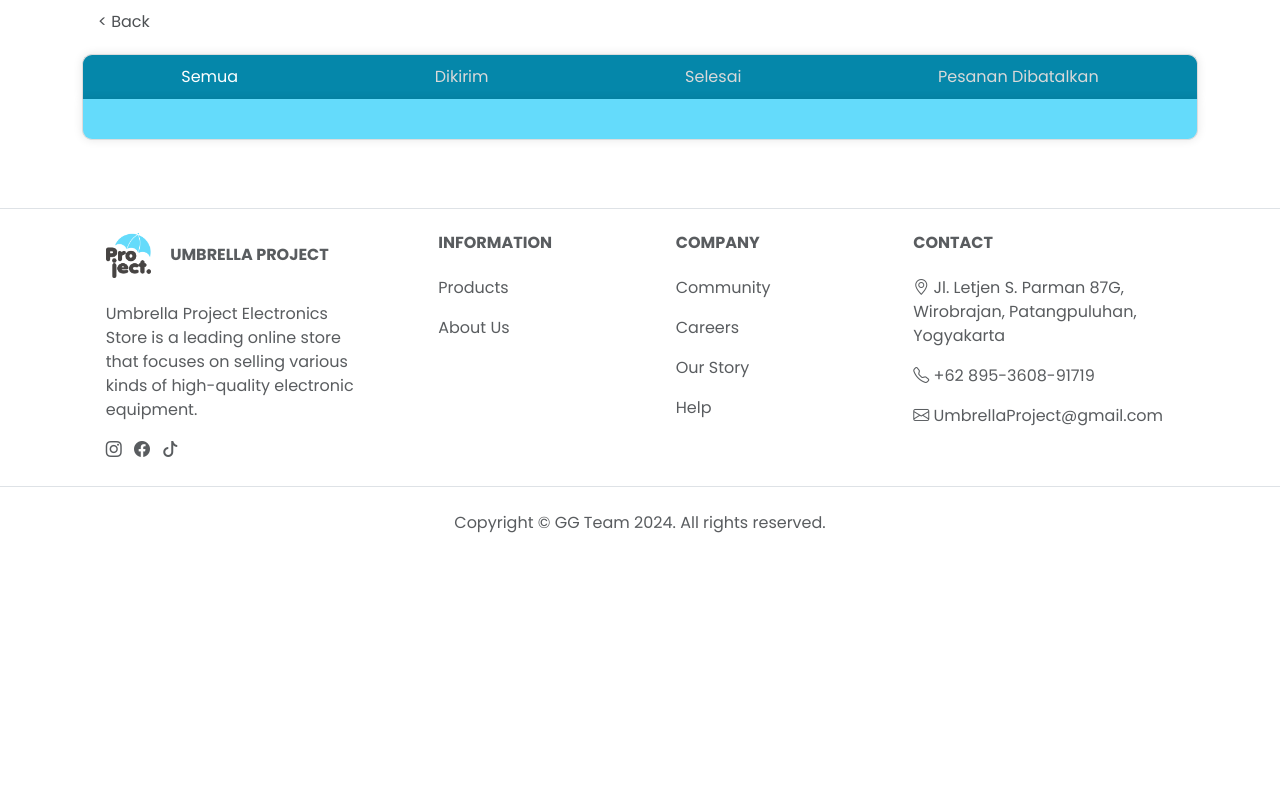
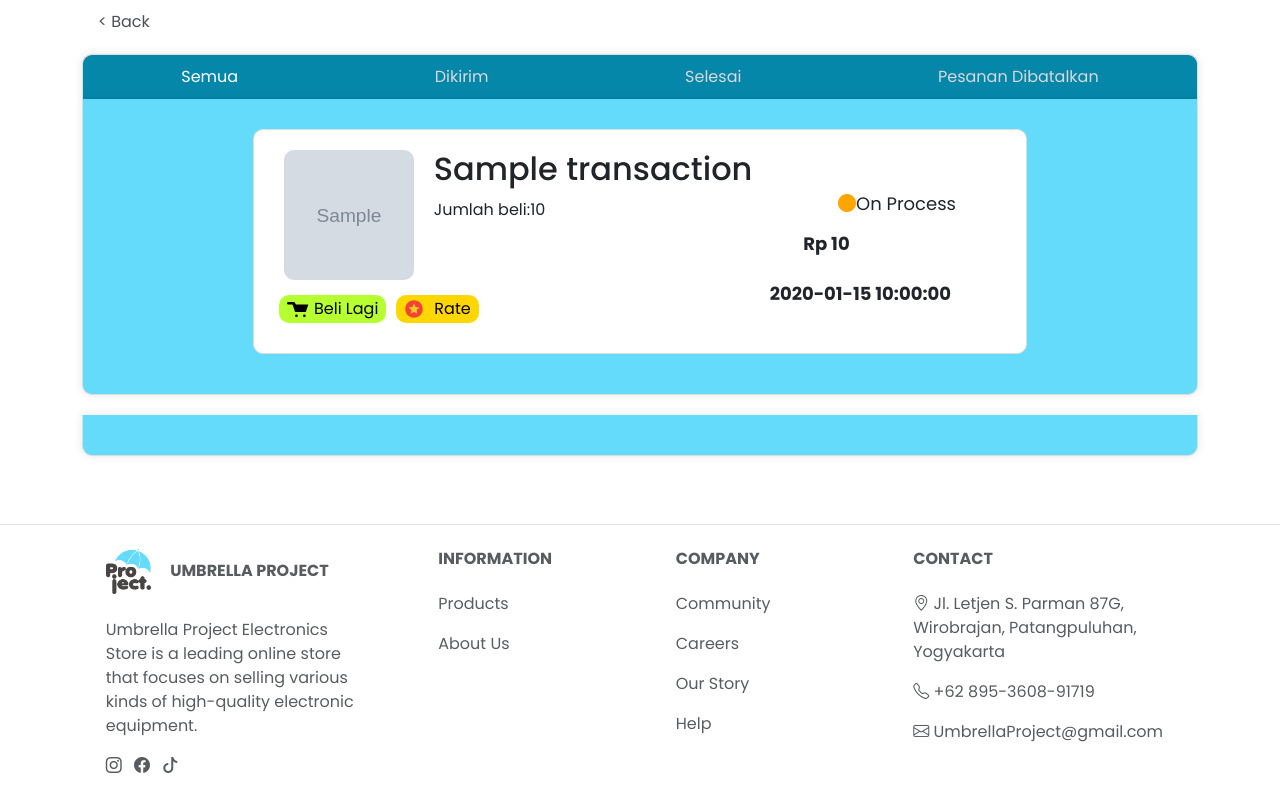
Before and after one commit to Gigabyte-Gang-Team/Umbrella-Project, a Flask app: template templates/history.html in a window 1280 px wide. Shown: the part 97-899 px from the top of the page. Before the commit the page ends 630 px from the top, so only its background shows below. Run offline with Flask 3, Linux system fonts and the light colour scheme; the template is opened without the code that fills it: most values are stand-ins (such as "Sample title", 1, 10 or a date in 2020); grey boxes marked "Sample" are stand-in pictures; parts of the project's set-up code (start-up, migrations or seed data) failed here and were passed over.

Commit message:
menambahkan sedikit perubahan pada tab-content

```diff
--- a/templates/history.html
+++ b/templates/history.html
@@ -281,7 +281,7 @@
                 </div>
             </div>
 
-                <div id="semua" class="tab-content hidden">
+                <div id="semua" class="tab-content">
                     <!--<h2>Semua</h2>-->
                     <div class="content">
                         <!-- mulai item -->
@@ -380,27 +380,13 @@
                                 <p class="quantity">Jumlah beli:{{ transaction.quantity_product }}</p>
                             </div>
                             <div class="status">
-                                {% if transaction.status_product == "On Process" %}
-                                <div class="status-text">
-                                    <p class="proses"><i class="bi bi-circle-fill" style="color: orange;"></i>
-                                        <span>{{ transaction.status_product }}</span></p>
-                                </div>
-                                {% elif transaction.status_product == "On Delivery" %}
+                                {% if transaction.status_product == "On Delivery" %}
                                 <div class="status-text">
                                     <i class="bi bi-circle-fill" style="color: rgb(14, 126, 206);"></i>
                                     <span>{{ transaction.status_product }}</span>
                                   </div>
-                                  {% elif transaction.status_product == "Delivered" %}
-                                  <div class="status-text">
-                                    <i class="bi bi-circle-fill" style="color: rgb(43, 206, 14);"></i>
-                                    <span>{{ transaction.status_product }}</span>
-                                  </div>
-                                  {% elif transaction.status_product == "Canceled" %}
-                                  <div class="status-text">
-                                    <i class="bi bi-circle-fill" style="color: rgb(206, 56, 14);"></i>
-                                    <span>{{ transaction.status_product }}</span>
-                                  </div>
-                                  {% endif %}
+                                {% endif %}
+
                                 <div class="price-container">
                                     <p class="price">Rp {{ transaction.price_product }}</p>
                                     <p class="time">{{ transaction.ordered_date }}</p>
@@ -446,10 +432,12 @@
                                 <p class="quantity">Jumlah beli:{{ transaction.quantity_product }}</p>
                             </div>
                             <div class="status">
-                                <div class="status-text">
-                                    <p class="proses"><span class="bullet"></span> {{ transaction.status_product }}</p>
-
-                                </div>
+                                {% if transaction.status_product == "Delivered" %}
+                                  <div class="status-text text-center">
+                                    <i class="bi bi-circle-fill" style="color: rgb(43, 206, 14);"></i>
+                                    <span>{{ transaction.status_product }}</span>
+                                  </div>
+                                {% endif %}
 
                                 <div class="price-container">
                                     <p class="price">Rp {{ transaction.price_product }}</p>
@@ -496,10 +484,12 @@
                                 <p class="quantity">Jumlah beli:{{ transaction.quantity_product }}</p>
                             </div>
                             <div class="status">
-                                <div class="status-text">
-                                    <p class="proses"><span class="bullet"></span> {{ transaction.status_product }}</p>
-
-                                </div>
+                                {% if transaction.status_product == "Canceled" %}
+                                  <div class="status-text">
+                                    <i class="bi bi-circle-fill" style="color: rgb(206, 56, 14);"></i>
+                                    <span>{{ transaction.status_product }}</span>
+                                  </div>
+                                {% endif %}
 
                                 <div class="price-container">
                                     <p class="price">Rp {{ transaction.price_product }}</p>
```
